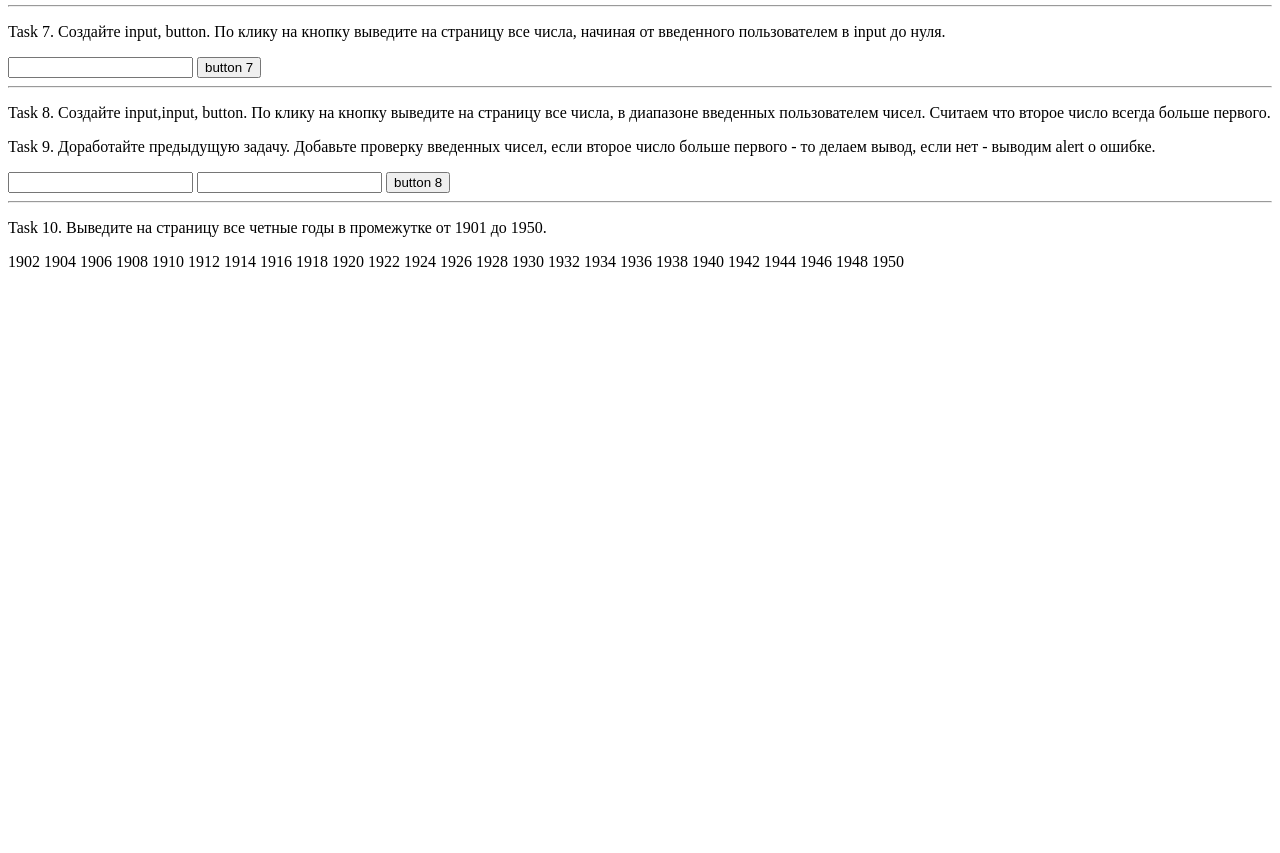
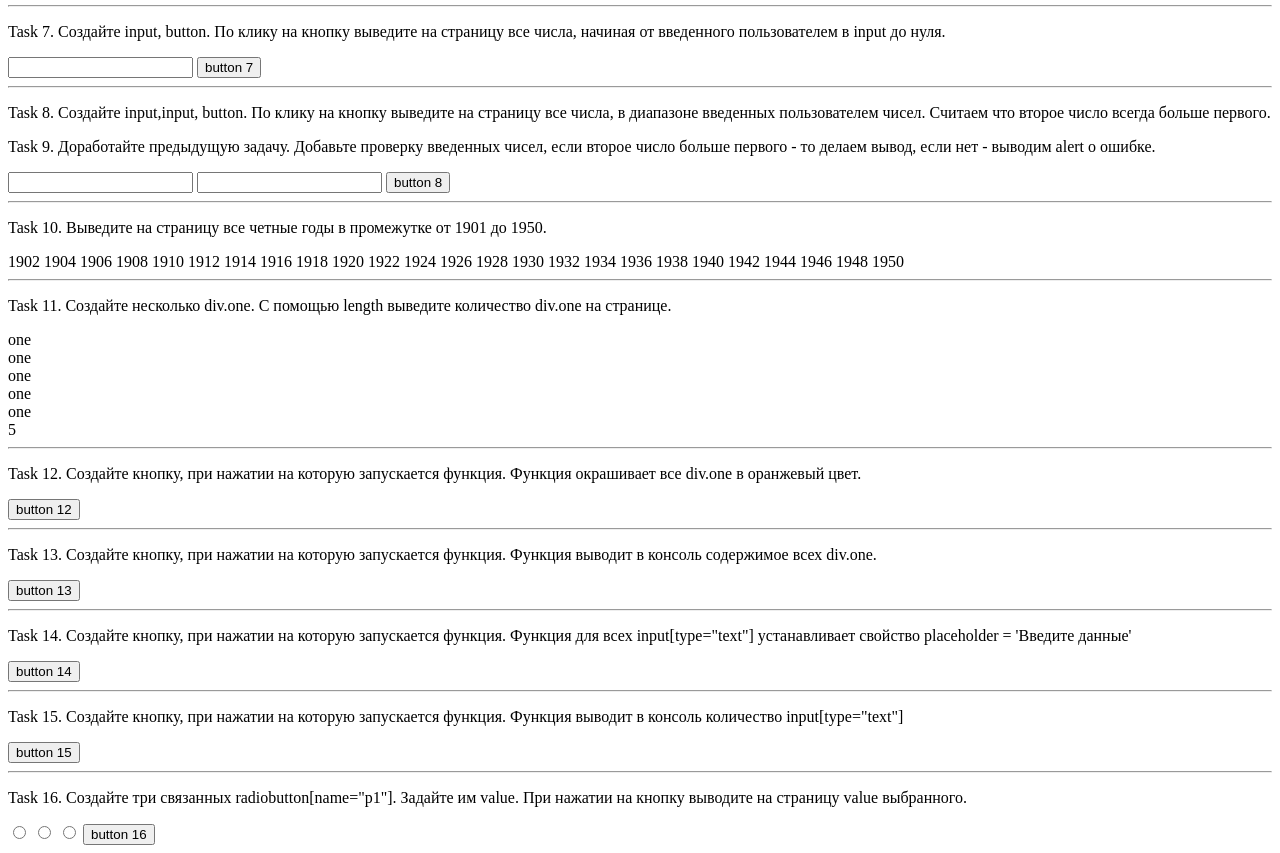
Before and after one commit to hightower86/JS-2.0-course, a plain HTML site: page unit_05/index.html in a window 1280 px wide. Shown: the part 525-1378 px from the top of the page. Before the commit the page ends 804 px from the top, so only its background shows below. Drawn offline with Linux system fonts and the light colour scheme; files that its build step writes are made by us from their sources.

Commit message:
unit-5 tasks to 17  OK

```diff
--- a/unit_05/index.html
+++ b/unit_05/index.html
@@ -93,6 +93,69 @@
       </p>
       <div class="div10"></div>
     </div>
+    <hr />
+
+    <div class="task">
+      <p>
+        Task 11. Создайте несколько div.one. С помощью length выведите
+        количество div.one на странице.
+      </p>
+      <div class="one">one</div>
+      <div class="one">one</div>
+      <div class="one">one</div>
+      <div class="one">one</div>
+      <div class="one">one</div>
+      <div class="div11"></div>
+    </div>
+    <hr />
+    <div class="task">
+      <p>
+        Task 12. Создайте кнопку, при нажатии на которую запускается функция.
+        Функция окрашивает все div.one в оранжевый цвет.
+      </p>
+      <button class="btn12">button 12</button>
+    </div>
+    <hr />
+
+    <div class="task">
+      <p>
+        Task 13. Создайте кнопку, при нажатии на которую запускается функция.
+        Функция выводит в консоль содержимое всех div.one.
+      </p>
+      <button class="btn13">button 13</button>
+    </div>
+    <hr />
+
+    <div class="task">
+      <p>
+        Task 14. Создайте кнопку, при нажатии на которую запускается функция.
+        Функция для всех input[type="text"] устанавливает свойство placeholder =
+        'Введите данные'
+      </p>
+      <button class="btn14">button 14</button>
+    </div>
+    <hr />
+
+    <div class="task">
+      <p>
+        Task 15. Создайте кнопку, при нажатии на которую запускается функция.
+        Функция выводит в консоль количество input[type="text"]
+      </p>
+      <button class="btn15">button 15</button>
+    </div>
+    <hr />
+
+    <div class="task">
+      <p>
+        Task 16. Создайте три связанных radiobutton[name="p1"]. Задайте им
+        value. При нажатии на кнопку выводите на страницу value выбранного.
+      </p>
+      <input type="radio" name="p1" value="first" />
+      <input type="radio" name="p1" value="second" />
+      <input type="radio" name="p1" value="third" />
+      <button class="btn16">button 16</button>
+      <div class="div16"></div>
+    </div>
 
     <script src="./js/script.js"></script>
   </body>
--- a/unit_05/js/script.js
+++ b/unit_05/js/script.js
@@ -81,3 +81,61 @@
   evenYears += ` ${i}`;
 }
 div10.innerHTML = evenYears;
+
+//task 11 ----------------------
+const div11 = document.querySelector('.div11');
+div11.innerHTML += document.querySelectorAll('.one').length;
+
+//task 12 ----------------------
+const btn12 = document.querySelector('.btn12');
+const ones = document.querySelectorAll('.one');
+
+btn12.onclick = () => {
+  for (let i = 0; i < ones.length; i++) {
+    ones[i].style.color = 'orange';
+  }
+};
+
+// task 13 --------------------
+const btn13 = document.querySelector('.btn13');
+const ones13 = document.querySelectorAll('.one');
+
+btn13.onclick = () => {
+  console.log('*');
+  for (let i = 0; i < ones13.length; i++) {
+    console.log(ones13[i].innerText);
+  }
+};
+
+// task 14 --------------------
+const btn14 = document.querySelector('.btn14');
+const textInputs = document.querySelectorAll('input[type="text"]');
+btn14.onclick = () => {
+  for (let i = 0; i < textInputs.length; i++) {
+    textInputs[i].placeholder = 'введите данные';
+  }
+};
+
+// task 15 ----------------------
+const btn15 = document.querySelector('.btn15');
+const textInputs15 = document.querySelectorAll('input[type="text"]');
+btn15.onclick = () => {
+  console.log(textInputs15.length);
+};
+
+// task 16
+const btn16 = document.querySelector('.btn16');
+const div16 = document.querySelector('.div16');
+const radios16 = document.querySelectorAll('input[type="radio"');
+
+btn16.onclick = () => {
+  for (let i = 0; i < radios16.length; i++) {
+    currentRadio = radios16[i];
+    if (currentRadio.checked) {
+      div16.innerHTML = currentRadio.value;
+      break;
+    }
+  }
+};
+
+// task 17 -----------------------
```
